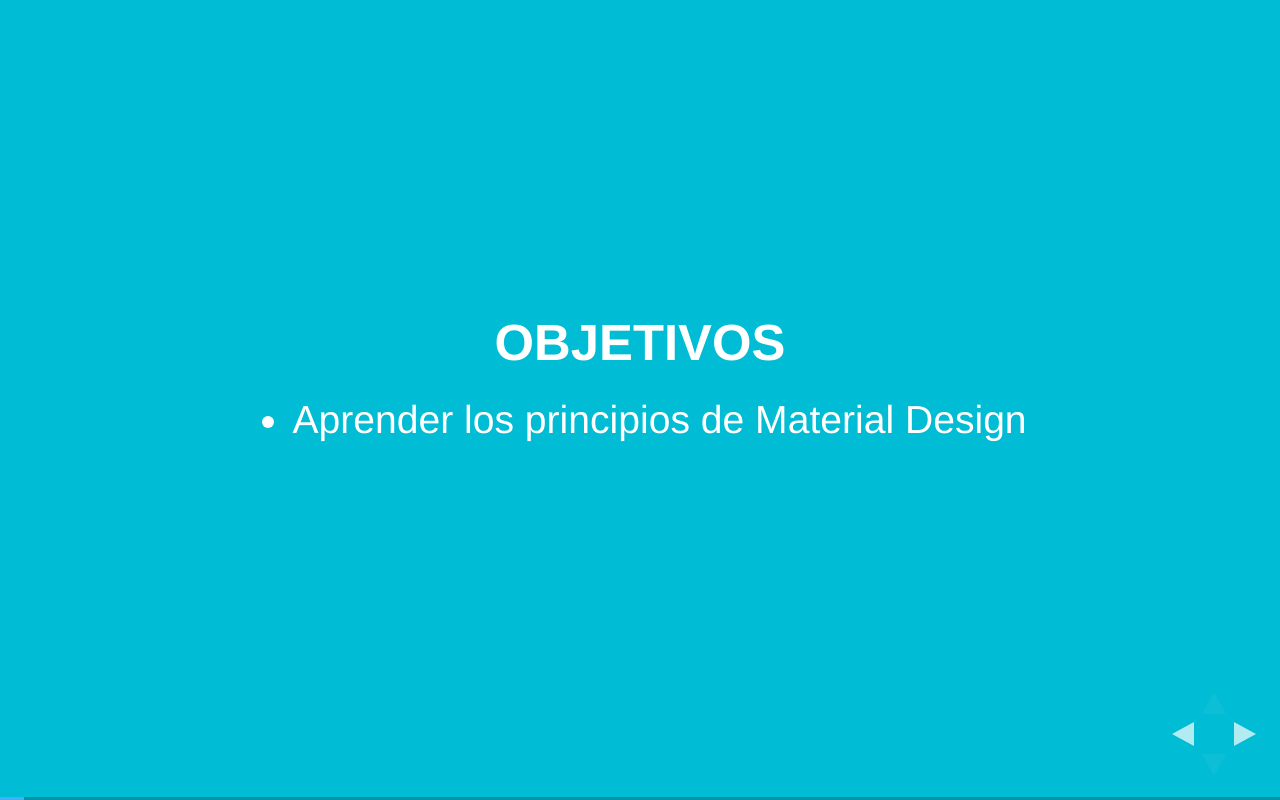
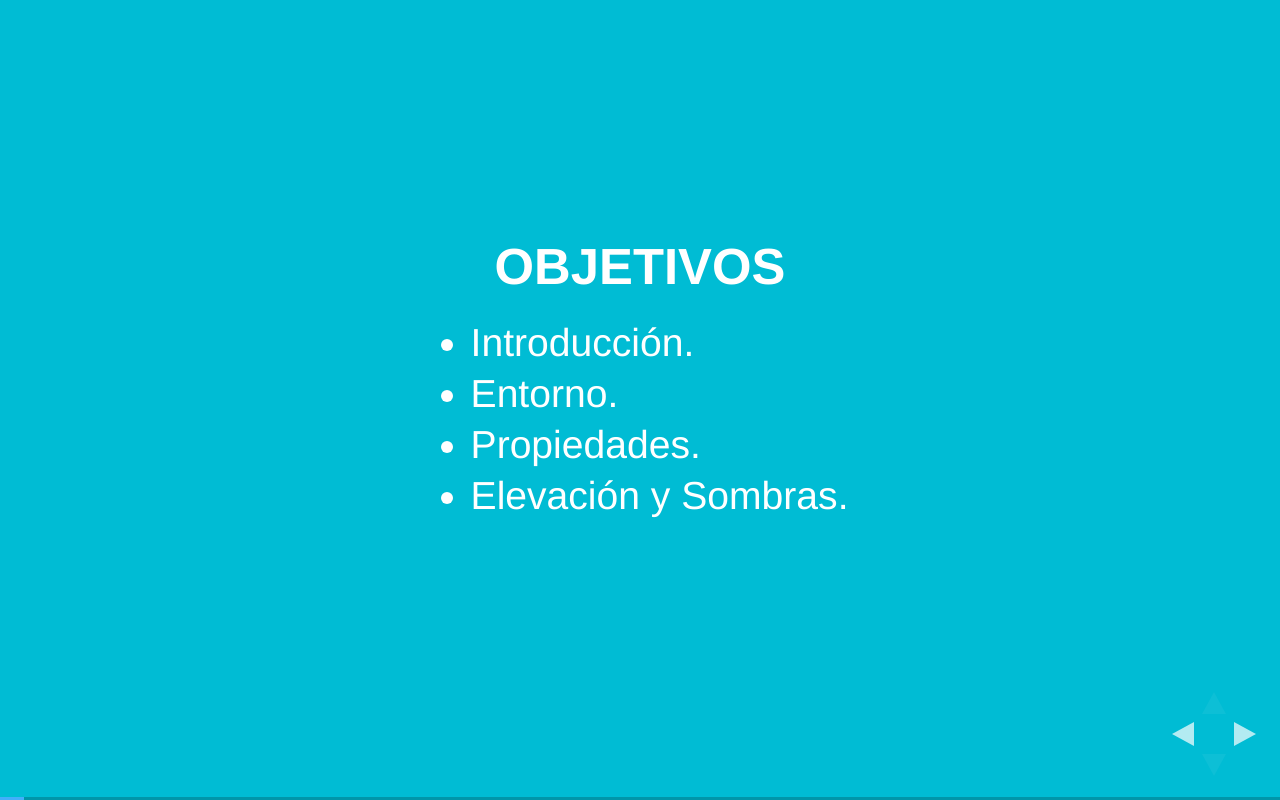
Before and after one commit to BootcampWithUS/material100, a website: page index.html in a window 1280 px wide. Both pictures are taken after a click on the element 1251 px from the left and 734 px from the top of the page. Drawn offline with Linux system fonts and the light colour scheme; a web font is replaced by a local one.

Commit message:
updating index

```diff
--- a/index.html
+++ b/index.html
@@ -50,7 +50,16 @@
 					<h3>Objetivos</h3>
 					<ul>
 						<li>
-							Aprender los principios de Material Design
+							Introducción.
+						</li>
+						<li>
+							Entorno.
+						</li>
+						<li>
+							Propiedades.
+						</li>
+						<li>
+							Elevación y Sombras.
 						</li>
 					</ul>
 				</section>
```
